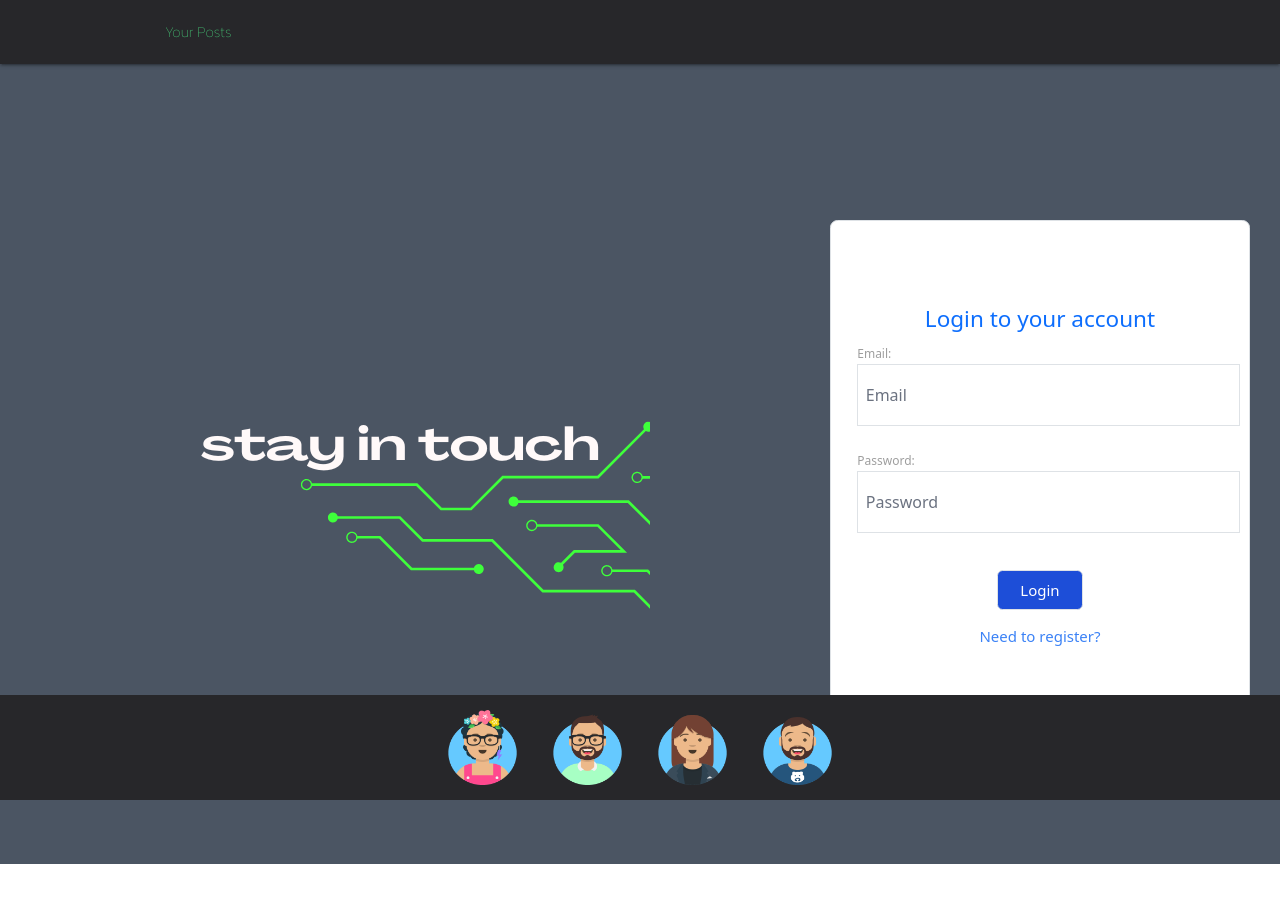
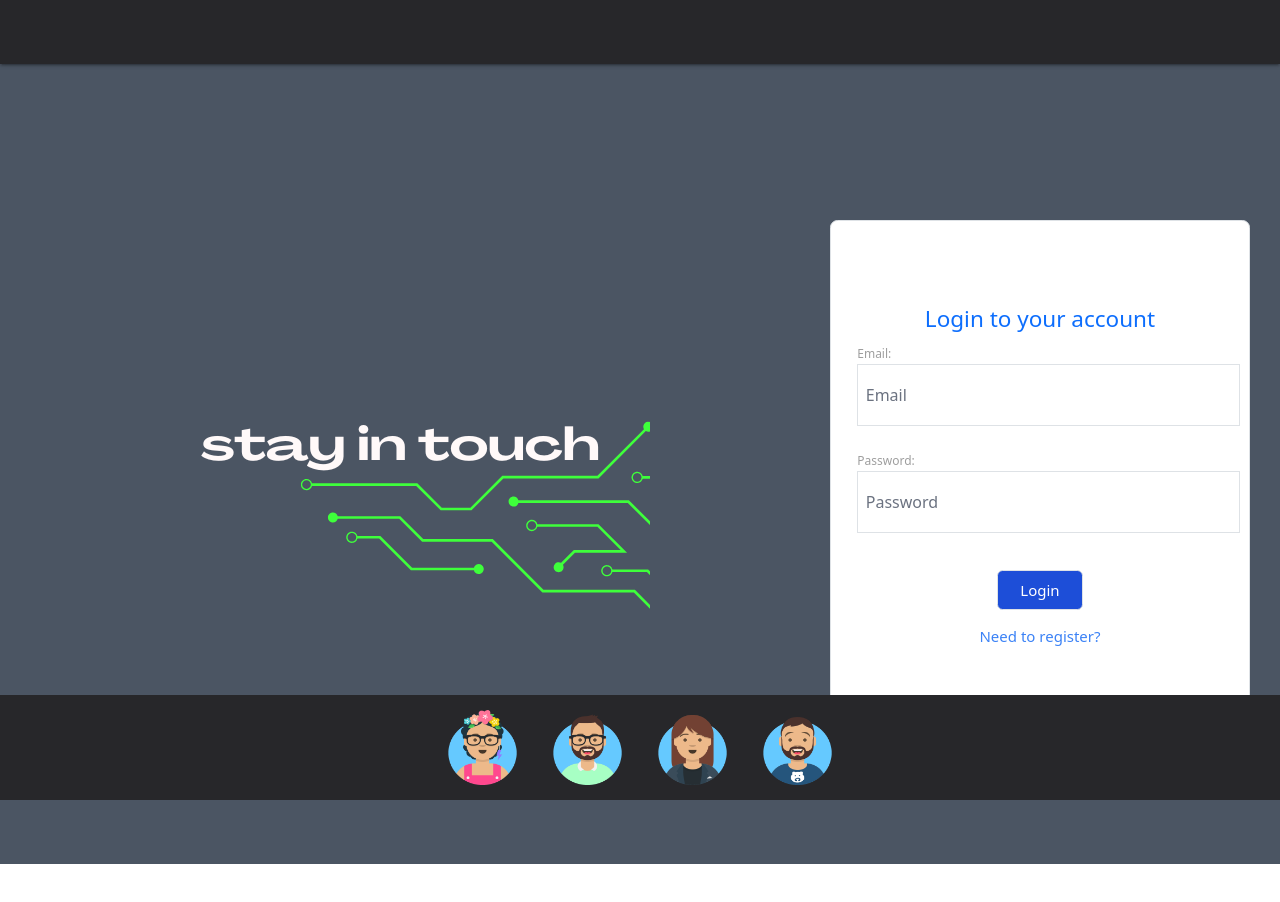
Before and after one commit to GTBCP3G5/Stay-In-Touch-Social-Network, a React (Create React App) app in the folder client/: page / in a window 1280 px wide. Shown: the top 902 px of the page. Built offline with nearby package versions, Linux system fonts and the light colour scheme.

Commit message:
fixed navbar issue and link to create post from your posts page

```diff
--- a/client/src/components/Navbar.js
+++ b/client/src/components/Navbar.js
@@ -63,11 +63,10 @@ export default function Navbar () {
                                 {Auth.loggedIn() ? (<a className="nav-link active" href="/favorites">Favorites</a>) : (<div></div>)}
                             </li>
                             <li className="nav-item">
-                                {Auth.loggedIn() ? (<Logout />) : (<div></div>)}
-                                <a className="nav-link active" href="/posts">Your Posts</a>)
+                                {Auth.loggedIn() ? (<a className="nav-link active" href="/posts">Your Posts</a>) : (<div></div>)}
                             </li>
                             <li className="nav-item">
-                                {Auth.loggedIn() ? (<Logout />) : (<Link to="/login">Login</Link>)}
+                                {Auth.loggedIn() ? (<Logout />) : (<div></div>)}
                             </li>
                             </ul>
                         </div>
@@ -101,7 +100,7 @@ export default function Navbar () {
                     {Auth.loggedIn() ? (<a className="text-green-400" href="/favorites">Favorites</a>) : (<div></div>)}
                 </li>
                 <li style={navLinks}>
-                    <a className='text-green-400' href="/posts">Your Posts</a>
+                    {Auth.loggedIn() ? (<a className="text-green-400" href="/posts">Your Posts</a>) : (<div></div>)}
                 </li>
                 <li style={navLinks} className="text-green-400">
                     {Auth.loggedIn() ? (<Logout />) : (<div></div>)}
--- a/client/src/components/YourPosts.js
+++ b/client/src/components/YourPosts.js
@@ -48,7 +48,7 @@ const YourPosts = () => {
 					<PostListUtil posts={user.posts} />
 
 					<div className="flex justify-center bg-zinc-800 rounded-lg shadow border hover:bg-sky-400 active:bg-green-500">
-						<Link className="text-white " to="/create-post">
+						<Link className="text-white " to="/create_post">
 							CLICK HERE TO ADD A NEW POST
 						</Link>
 					</div>
```
